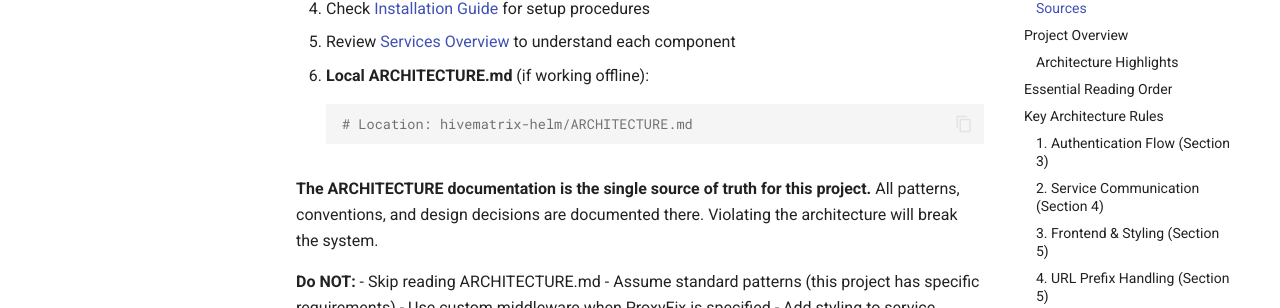
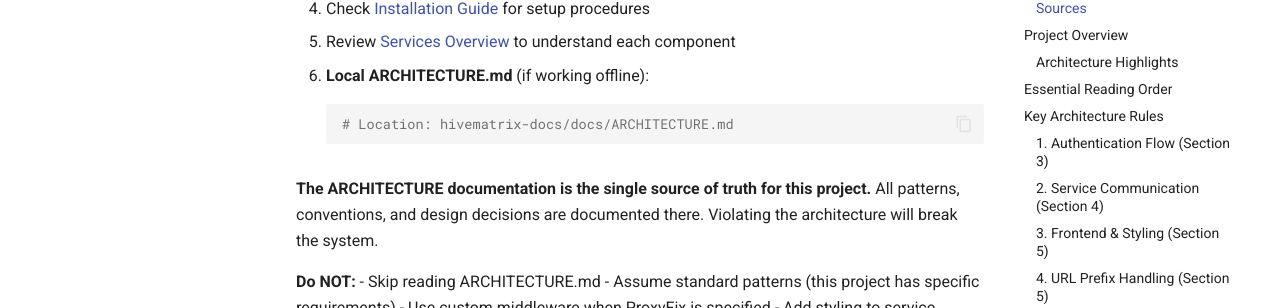
Before and after one commit to ruapotato/hivematrix-docs, an MkDocs documentation site: the page built from docs/CLAUDE.md, in a window 1280 px wide and 900 px high, scrolled down 434 px. Shown: the part 145-453 px from the top of the window. Built offline with MkDocs 1.6.1 and Material for MkDocs 9.7.7, drawn with Linux system fonts in a browser that asks for light colours; comment, search, counter and statistics services are not loaded.

Commit message:
Fix ARCHITECTURE.md path in CLAUDE.md
- Updated local documentation path from hivematrix-helm/ARCHITECTURE.md
  to hivematrix-docs/docs/ARCHITECTURE.md
- Reflects new centralized documentation structure

🤖 Generated with [Claude Code](https://claude.com/claude-code)

Co-Authored-By: Claude <noreply@anthropic.com>

````diff
--- a/docs/CLAUDE.md
+++ b/docs/CLAUDE.md
@@ -19,7 +19,7 @@
 
 2. **Local ARCHITECTURE.md** (if working offline):
    ```bash
-   # Location: hivematrix-helm/ARCHITECTURE.md
+   # Location: hivematrix-docs/docs/ARCHITECTURE.md
    ```
 
 **The ARCHITECTURE documentation is the single source of truth for this project.** All patterns, conventions, and design decisions are documented there. Violating the architecture will break the system.
````
